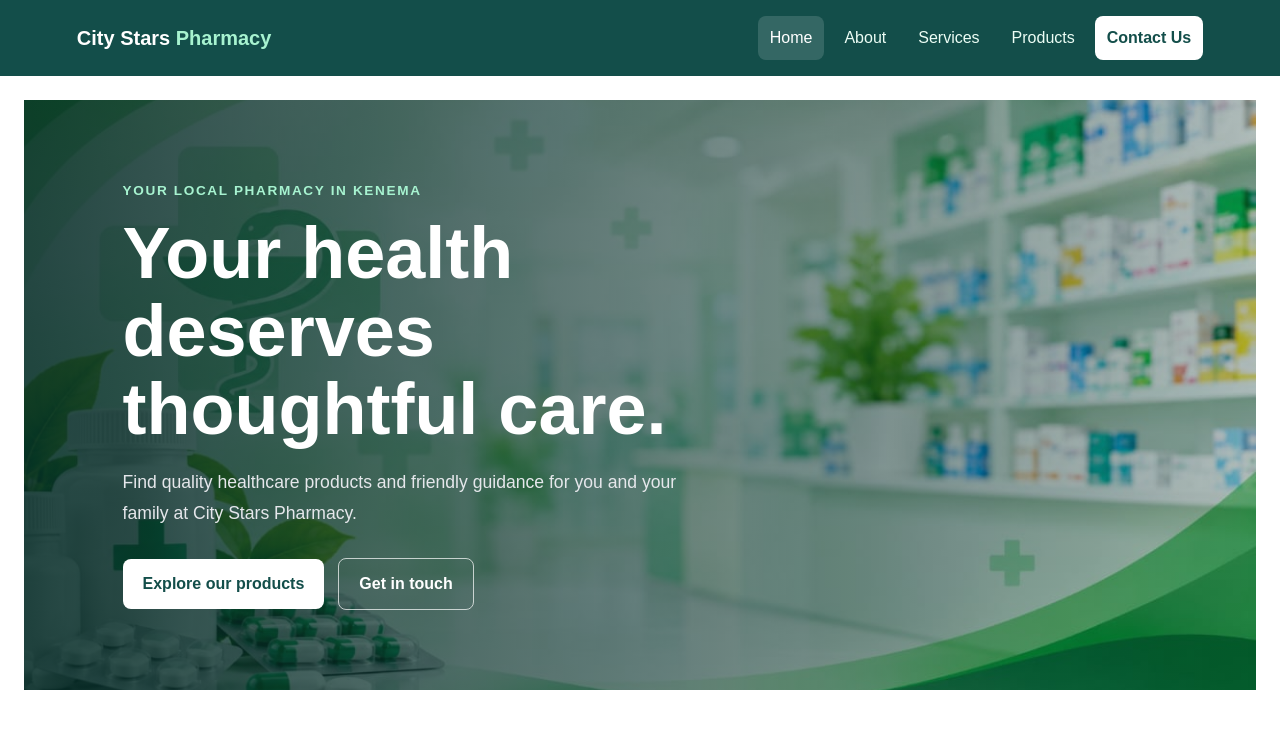
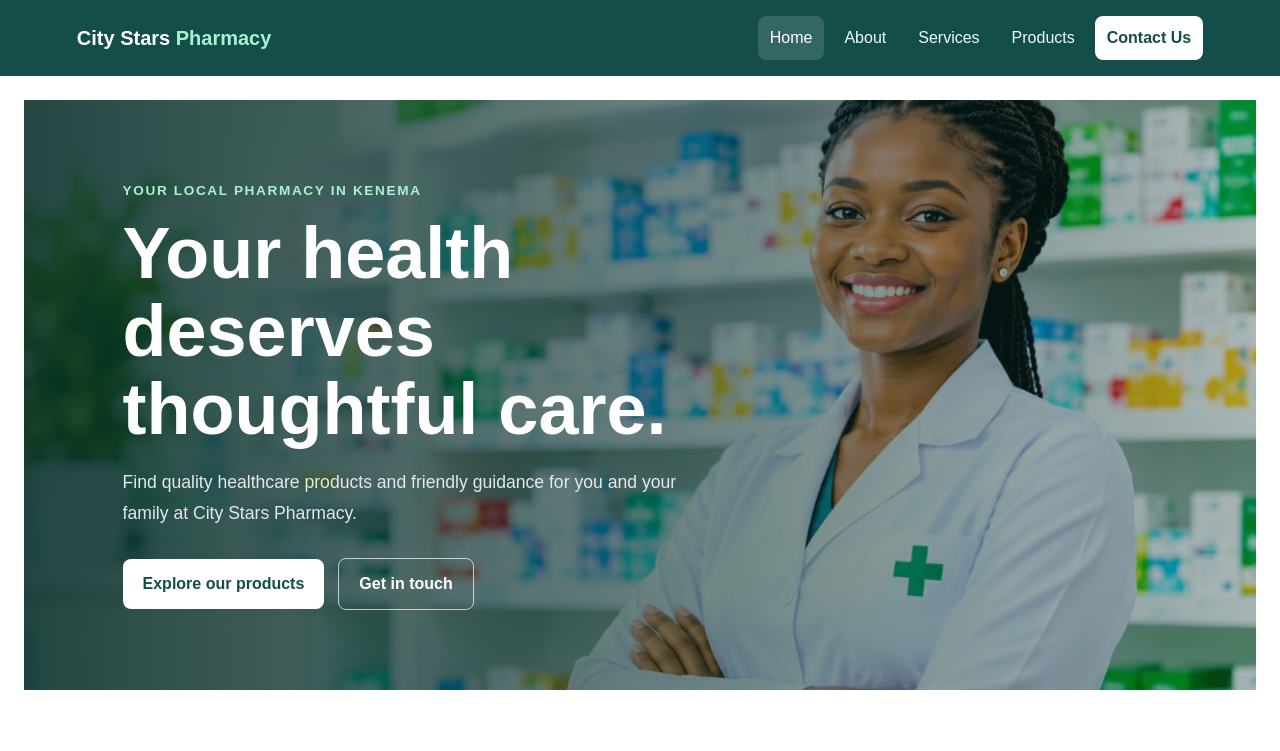
Before and after one commit to bahchernor884-ctrl/pharmacy-site, a plain HTML site: page index.html in a window 1280 px wide. Shown: the top 751 px of the page. Drawn offline with Linux system fonts and the light colour scheme.

Commit message:
fix the home page

```diff
--- a/css/style.css
+++ b/css/style.css
@@ -140,7 +140,7 @@ body {
     padding: 80px 8%;
     background:
         linear-gradient(90deg, rgba(6, 45, 40, 0.88), rgba(6, 45, 40, 0.32)),
-        url("../images/green-bg.jpeg") center / cover no-repeat;
+        url("../images/hero.jpeg") center / cover no-repeat;
     color: white;
 }
 
```
